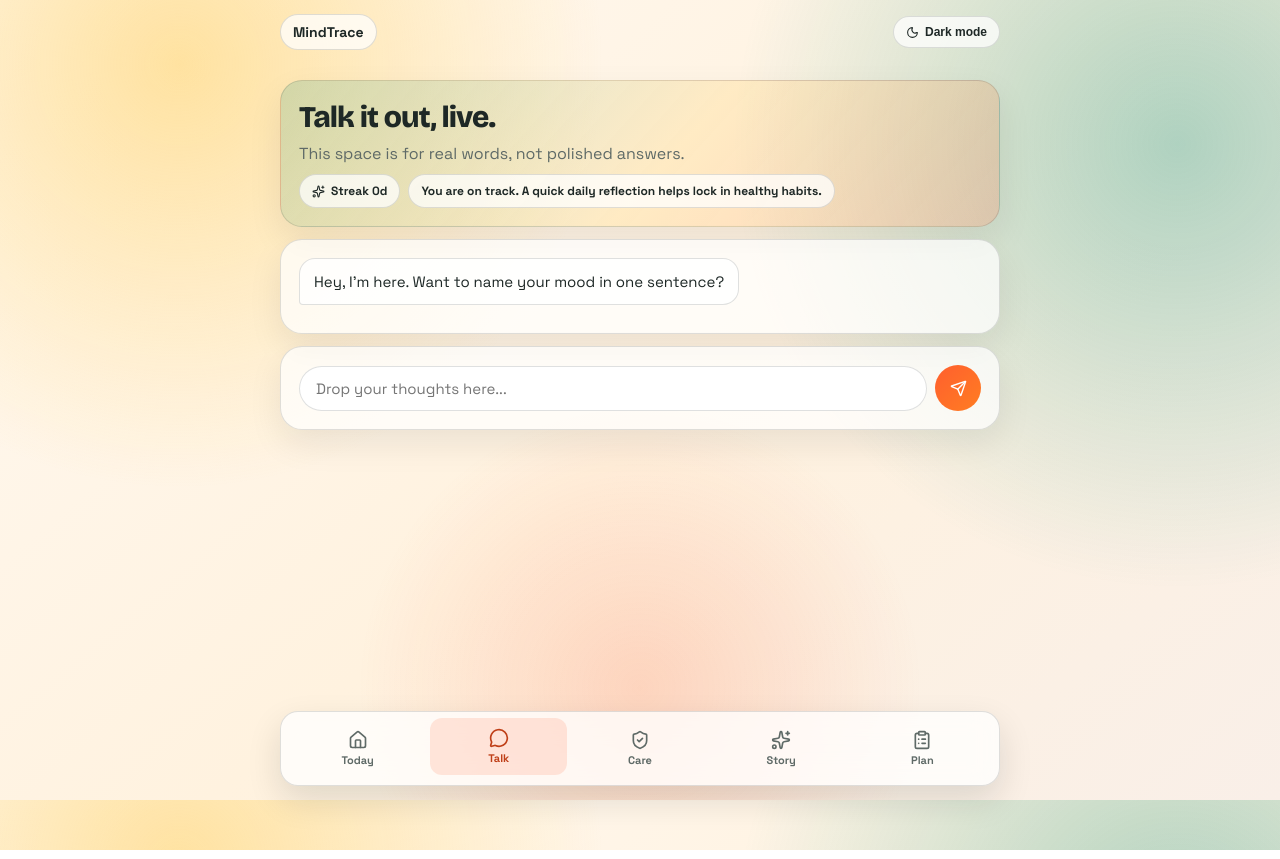
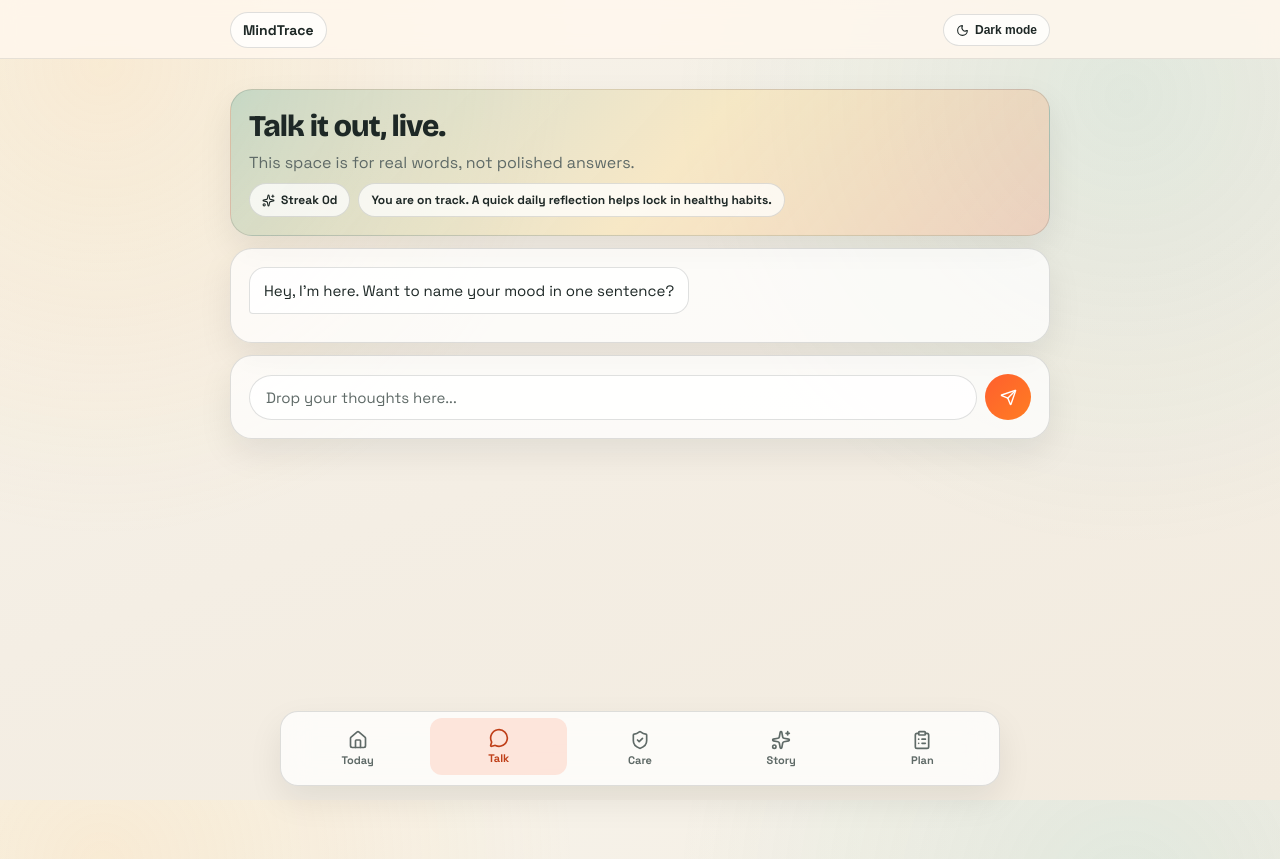
Before and after one commit to sciankit/Depression_Screen, a React (Vite) app: page /chat in a window 1280 px wide. Built offline with nearby package versions, Linux system fonts and the light colour scheme; no server answers.

Commit message:
Unify theme visuals with sticky top bar and consistent page contrast

```diff
--- a/src/components/Layout.jsx
+++ b/src/components/Layout.jsx
@@ -23,6 +23,7 @@ export default function Layout() {
 
     return (
         <div className="app-shell">
+            <div className="top-ribbon-wrap">
                 <div className="top-ribbon">
                     <div className="brand-mark">MindTrace</div>
                     <button
@@ -34,8 +35,9 @@ export default function Layout() {
                         {theme === 'light' ? 'Dark' : 'Light'} mode
                     </button>
                 </div>
+            </div>
 
-            <main style={{ minHeight: '100vh' }}>
+            <main className="app-main">
                 <Outlet />
             </main>
 
--- a/src/index.css
+++ b/src/index.css
@@ -17,10 +17,9 @@
   --active-link-bg: rgba(255, 95, 46, 0.14);
   --card-shadow: 0 14px 34px rgba(11, 24, 21, 0.08);
   --bg-gradient:
-    radial-gradient(circle at 14% 8%, rgba(255, 208, 95, 0.54), transparent 32%),
-    radial-gradient(circle at 92% 18%, rgba(10, 143, 123, 0.32), transparent 33%),
-    radial-gradient(circle at 50% 86%, rgba(255, 95, 46, 0.2), transparent 30%),
-    linear-gradient(140deg, #fff9f2 0%, #fff2df 52%, #f9efe8 100%);
+    radial-gradient(circle at 8% 8%, rgba(255, 205, 128, 0.2), transparent 34%),
+    radial-gradient(circle at 88% 12%, rgba(80, 176, 161, 0.12), transparent 34%),
+    linear-gradient(160deg, #f7f3ea 0%, #f4eee4 52%, #f2ebdf 100%);
   --font-sans: 'Space Grotesk', sans-serif;
   --font-display: 'Bricolage Grotesque', sans-serif;
 }
@@ -42,10 +41,9 @@
   --active-link-bg: rgba(255, 215, 122, 0.18);
   --card-shadow: 0 14px 34px rgba(1, 8, 15, 0.45);
   --bg-gradient:
-    radial-gradient(circle at 10% 10%, rgba(255, 140, 73, 0.2), transparent 30%),
-    radial-gradient(circle at 85% 20%, rgba(62, 199, 177, 0.2), transparent 36%),
-    radial-gradient(circle at 52% 85%, rgba(255, 215, 122, 0.14), transparent 28%),
-    linear-gradient(140deg, #0c1319 0%, #101b24 58%, #0d151f 100%);
+    radial-gradient(circle at 7% 10%, rgba(63, 139, 188, 0.16), transparent 34%),
+    radial-gradient(circle at 90% 14%, rgba(86, 190, 169, 0.14), transparent 33%),
+    linear-gradient(160deg, #0f1722 0%, #121d2a 56%, #111b28 100%);
 }
 
 * {
@@ -94,6 +92,20 @@ a {
 .app-shell {
   min-height: 100vh;
   position: relative;
+}
+
+.top-ribbon-wrap {
+  position: sticky;
+  top: 0;
+  z-index: 60;
+  backdrop-filter: blur(10px);
+  -webkit-backdrop-filter: blur(10px);
+  background: color-mix(in srgb, var(--color-bg) 84%, transparent);
+  border-bottom: 1px solid color-mix(in srgb, var(--color-border) 75%, transparent);
+}
+
+.app-main {
+  min-height: 100vh;
 }
 
 .screen-wrap {
@@ -148,9 +160,9 @@ a {
 }
 
 .top-ribbon {
-  max-width: 760px;
+  max-width: 860px;
   margin: 0 auto;
-  padding: 14px 20px 0;
+  padding: 12px 20px 10px;
   display: flex;
   justify-content: space-between;
   align-items: center;
@@ -184,7 +196,7 @@ a {
   gap: 4px;
   padding: 8px;
   z-index: 40;
-  box-shadow: 0 14px 34px rgba(11, 24, 21, 0.12);
+  box-shadow: var(--card-shadow);
 }
 
 .dock-link {
@@ -262,7 +274,7 @@ a {
 }
 
 [data-theme='dark'] .home-chat-card {
-  background: linear-gradient(135deg, #ef8d35 0%, #eb9b42 54%, #e9892f 100%);
+  background: linear-gradient(135deg, #d8792d 0%, #cf6f24 58%, #c96720 100%);
   color: #fff9f4;
 }
 
@@ -346,7 +358,7 @@ a {
 }
 
 [data-theme='dark'] .home-pill-btn-solid {
-  color: #c76512;
+  color: #9a4d0f;
 }
 
 .home-action-rail {
@@ -375,7 +387,7 @@ a {
 
 .home-action-pill:hover {
   transform: translateY(-1px);
-  border-color: color-mix(in srgb, var(--color-primary) 56%, transparent);
+  border-color: color-mix(in srgb, var(--color-primary) 52%, var(--color-border));
 }
 
 .reveal-1 {
@@ -504,6 +516,77 @@ a {
   gap: 6px;
   font-size: 12px;
   font-weight: 700;
+}
+
+.chat-hero {
+  background: linear-gradient(132deg, color-mix(in srgb, var(--color-accent) 22%, transparent) 0%, color-mix(in srgb, var(--color-secondary) 24%, transparent) 54%, color-mix(in srgb, var(--color-primary) 18%, transparent) 100%);
+}
+
+[data-theme='dark'] .chat-hero {
+  background: linear-gradient(132deg, rgba(34, 83, 96, 0.45) 0%, rgba(69, 84, 62, 0.4) 54%, rgba(95, 64, 43, 0.35) 100%);
+}
+
+.chat-alert {
+  border: 1px solid color-mix(in srgb, var(--color-primary) 36%, var(--color-border));
+  color: color-mix(in srgb, var(--color-primary) 68%, var(--color-ink));
+}
+
+.chat-alert-link {
+  margin-left: 6px;
+  color: color-mix(in srgb, var(--color-primary) 75%, var(--color-ink));
+  text-decoration: underline;
+}
+
+.chat-thread {
+  max-height: 50vh;
+  overflow-y: auto;
+  padding: 6px;
+  display: flex;
+  flex-direction: column;
+  gap: 10px;
+}
+
+.chat-bubble {
+  padding: 12px 14px;
+  border-radius: 16px 16px 16px 4px;
+  font-size: 15px;
+  line-height: 1.4;
+  border: 1px solid var(--color-border);
+}
+
+.chat-bubble-bot {
+  background: var(--surface-strong);
+  color: var(--color-ink);
+}
+
+.chat-bubble-user {
+  border: none;
+  border-radius: 16px 16px 4px 16px;
+  background: linear-gradient(135deg, #ff5f2e, #ff7d22);
+  color: #fff;
+}
+
+.chat-bubble-system {
+  padding: 7px 10px;
+  font-size: 12px;
+  background: color-mix(in srgb, var(--color-primary) 14%, var(--surface-strong));
+  color: color-mix(in srgb, var(--color-primary) 70%, var(--color-ink));
+}
+
+.chat-input {
+  flex: 1;
+  border: 1px solid var(--color-border);
+  border-radius: 999px;
+  padding: 12px 16px;
+  outline: none;
+  font-size: 15px;
+  font-family: var(--font-sans);
+  color: var(--color-ink);
+  background: var(--surface-strong);
+}
+
+.chat-input::placeholder {
+  color: var(--color-muted);
 }
 
 .home-plan-item {
@@ -865,7 +948,7 @@ a {
   }
 
   .top-ribbon {
-    padding: 12px 14px 0;
+    padding: 10px 14px 8px;
   }
 
   .card {
--- a/src/pages/ChatPage.jsx
+++ b/src/pages/ChatPage.jsx
@@ -7,7 +7,7 @@ import { calculateStreak, getNudgeForRiskTier, loadEngagementState, recordCheckI
 export default function ChatPage() {
     const { scoreModel, interventionPlan, ensembleDecision, prediction } = useGlobalState();
     const [messages, setMessages] = useState([
-        { id: 1, text: "Hey, I’m here. Want to name your mood in one sentence?", sender: 'bot' }
+        { id: 1, text: 'Hey, I’m here. Want to name your mood in one sentence?', sender: 'bot' }
     ]);
     const [engagementState, setEngagementState] = useState(() => loadEngagementState());
     const [input, setInput] = useState('');
@@ -33,15 +33,15 @@ export default function ChatPage() {
         setIsTyping(true);
 
         setTimeout(() => {
-            let reply = "I’m with you. Let’s take this one breath at a time.";
+            let reply = 'I’m with you. Let’s take this one breath at a time.';
             if (input.toLowerCase().includes('stressed') || input.toLowerCase().includes('tired')) {
-                reply = "That sounds heavy. Try loosening your shoulders and taking three slow breaths with me.";
+                reply = 'That sounds heavy. Try loosening your shoulders and taking three slow breaths with me.';
             } else if (input.toLowerCase().includes('good') || input.toLowerCase().includes('great')) {
-                reply = "Love that. Let’s lock in this momentum with one small win before tonight.";
+                reply = 'Love that. Let’s lock in this momentum with one small win before tonight.';
             } else if (tier >= 2) {
-                reply = "Thanks for sharing honestly. I want you to open your Care page now so we can bring in support quickly.";
+                reply = 'Thanks for sharing honestly. I want you to open your Care page now so we can bring in support quickly.';
             } else if (tier === 1) {
-                reply = "I’m seeing elevated pressure patterns. A short walk and one trusted check-in can help shift this.";
+                reply = 'I’m seeing elevated pressure patterns. A short walk and one trusted check-in can help shift this.';
             }
             setMessages((prev) => [...prev, { id: Date.now() + 1, text: reply, sender: 'bot' }]);
             setIsTyping(false);
@@ -66,14 +66,8 @@ export default function ChatPage() {
     };
 
     return (
-        <div className="screen-wrap animate-fade-in" style={{ maxWidth: '760px' }}>
-            <div
-                className="card"
-                style={{
-                    marginBottom: '12px',
-                    background: 'linear-gradient(132deg, rgba(10,143,123,0.18) 0%, rgba(255,208,95,0.24) 54%, rgba(255,95,46,0.2) 100%)',
-                }}
-            >
+        <div className="screen-wrap animate-fade-in" style={{ maxWidth: '860px' }}>
+            <div className="card chat-hero" style={{ marginBottom: '12px' }}>
                 <h1 className="display" style={{ fontSize: '30px', marginBottom: '8px' }}>Talk it out, live.</h1>
                 <p className="text-muted" style={{ marginTop: 0, marginBottom: '10px' }}>
                     This space is for real words, not polished answers.
@@ -85,42 +79,33 @@ export default function ChatPage() {
             </div>
 
             {tier >= 1 && (
-                <div className="card" style={{ marginBottom: '12px', border: '1px solid rgba(255,95,46,0.28)' }}>
-                    <div style={{ display: 'flex', alignItems: 'center', gap: '8px', fontWeight: 700, color: '#cb4e1e' }}>
+                <div className="card chat-alert" style={{ marginBottom: '12px' }}>
+                    <div style={{ display: 'flex', alignItems: 'center', gap: '8px', fontWeight: 700 }}>
                         <ShieldAlert size={14} />
                         Elevated pressure pattern detected
                     </div>
                     <p className="text-muted" style={{ marginBottom: 0 }}>
                         You can open your care settings anytime.
-                        <Link to="/safety" style={{ marginLeft: '6px', color: '#cb4e1e', textDecoration: 'underline' }}>Open Care page</Link>
+                        <Link to="/safety" className="chat-alert-link">Open Care page</Link>
                     </p>
                 </div>
             )}
 
             <div className="card" style={{ padding: '12px', marginBottom: '12px' }}>
-                <div style={{ maxHeight: '50vh', overflowY: 'auto', padding: '6px', display: 'flex', flexDirection: 'column', gap: '10px' }}>
-                    {messages.map((msg) => (
-                        <div key={msg.id} style={{ alignSelf: msg.sender === 'user' ? 'flex-end' : 'flex-start', maxWidth: '82%' }}>
-                            <div
-                                style={{
-                                    padding: msg.sender === 'system' ? '7px 10px' : '12px 14px',
-                                    borderRadius: msg.sender === 'user' ? '16px 16px 4px 16px' : '16px 16px 16px 4px',
-                                    background:
-                                        msg.sender === 'user'
-                                            ? 'linear-gradient(135deg, #ff5f2e, #ff7d22)'
-                                            : msg.sender === 'system'
-                                                ? '#fff0ea'
-                                                : 'rgba(255,255,255,0.8)',
-                                    border: msg.sender === 'user' ? 'none' : '1px solid var(--color-border)',
-                                    color: msg.sender === 'user' ? 'white' : msg.sender === 'system' ? '#b2461f' : 'var(--color-ink)',
-                                    fontSize: msg.sender === 'system' ? '12px' : '15px',
-                                    lineHeight: 1.4,
-                                }}
-                            >
-                                {msg.text}
+                <div className="chat-thread">
+                    {messages.map((msg) => {
+                        const bubbleClass = msg.sender === 'user'
+                            ? 'chat-bubble chat-bubble-user'
+                            : msg.sender === 'system'
+                                ? 'chat-bubble chat-bubble-system'
+                                : 'chat-bubble chat-bubble-bot';
+
+                        return (
+                            <div key={msg.id} style={{ alignSelf: msg.sender === 'user' ? 'flex-end' : 'flex-start', maxWidth: '82%' }}>
+                                <div className={bubbleClass}>{msg.text}</div>
                             </div>
-                        </div>
-                    ))}
+                        );
+                    })}
 
                     {isTyping && (
                         <div style={{ alignSelf: 'flex-start' }}>
@@ -137,15 +122,7 @@ export default function ChatPage() {
                     value={input}
                     onChange={(e) => setInput(e.target.value)}
                     placeholder="Drop your thoughts here..."
-                    style={{
-                        flex: 1,
-                        border: '1px solid var(--color-border)',
-                        borderRadius: '999px',
-                        padding: '12px 16px',
-                        outline: 'none',
-                        fontSize: '15px',
-                        fontFamily: 'var(--font-sans)',
-                    }}
+                    className="chat-input"
                 />
                 <button type="submit" className="btn-primary" style={{ width: 46, height: 46, borderRadius: '50%', padding: 0 }}>
                     <Send size={17} />
```
Lines whose indentation alone changed are shown as unchanged.
